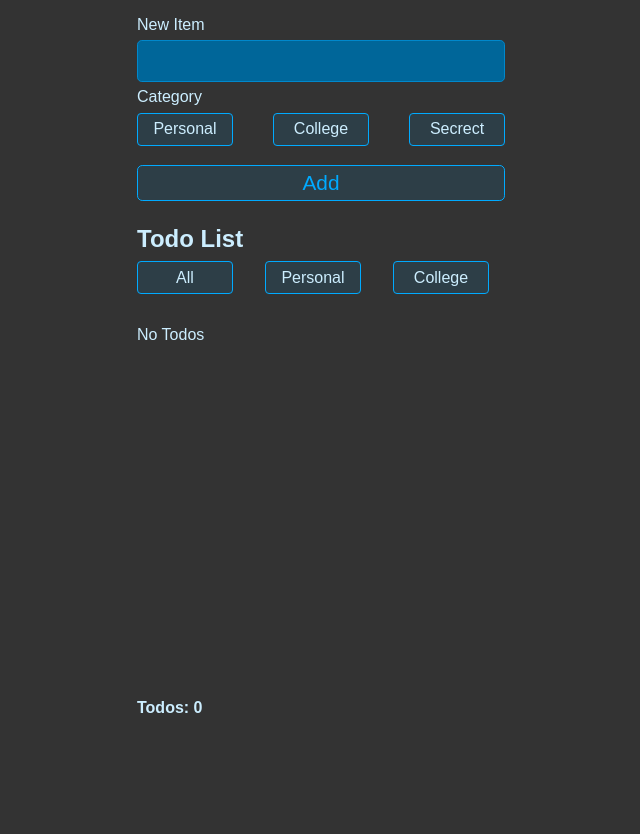
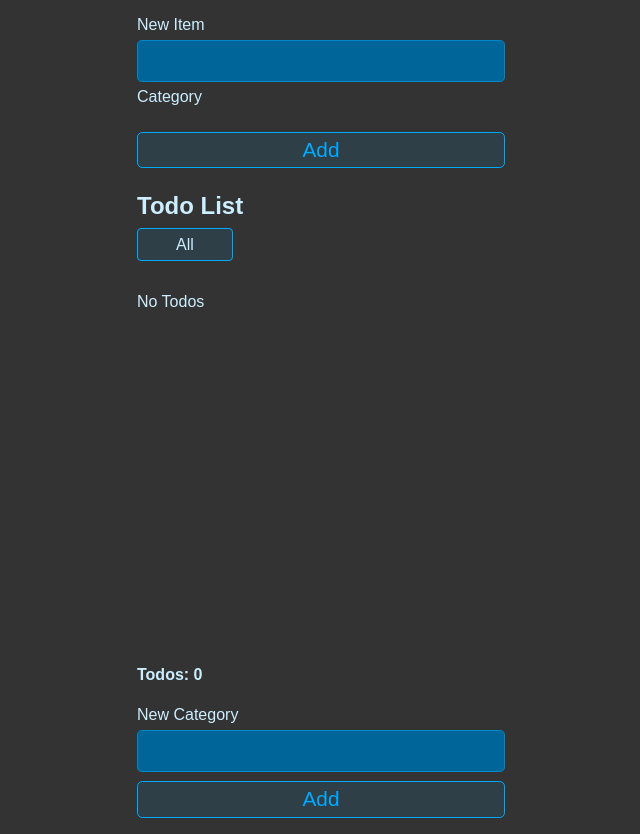
Before and after one commit to bharatbhusal/todo-list, a React (Create React App) app: page / in a window 1280 px wide. Shown: the whole page, without its empty margins (319-959 px from the left). Before the commit the page ends 800 px from the top, so only its background shows below. Built offline with nearby package versions, Linux system fonts and the light colour scheme.

Commit message:
custom category

```diff
--- a/src/App.jsx
+++ b/src/App.jsx
@@ -5,6 +5,7 @@ import './App.css';
 // Importing components
 import { NewTodoForm } from './components/NewTodoForm';
 import TodoList from './components/TodoList';
+import { NewCategoryForm } from './components/NewCategoryForm';
 
 // Main App component
 function App() {
@@ -19,7 +20,7 @@ function App() {
   // Effect to update local storage whenever todos change
   useEffect(() => {
     localStorage.setItem("ITEMS", JSON.stringify(todos))
-    console.log("stored")
+    console.log("todo stored")
   }, [todos])
 
   // Function to add a new todo to the list
@@ -31,14 +32,38 @@ function App() {
     })
   }
 
+  // State to manage the list of categories
+  const [categories, setCategories] = useState(() => {
+    // Retrieving category from local storage, or defaulting to an empty array if not present
+    const localValue = localStorage.getItem("CATEGORIES")
+    if (localValue === null) return []
+    return JSON.parse(localValue)
+  })
+
+  // Effect to update local storage whenever category change
+  useEffect(() => {
+    localStorage.setItem("CATEGORIES", JSON.stringify(categories))
+    console.log("category stored")
+  }, [categories])
+
+  // Function to add a new todo to the list
+  function addCategory(category) {
+    setCategories((currentCategories) => {
+      return [
+        ...currentCategories, { id: crypto.randomUUID(), category }
+      ]
+    })
+  }
+
   // Render the NewTodoForm and TodoList components
   return (
     <>
       {/* Component for adding new todos */}
-      <NewTodoForm addTodo={addTodo} />
+      <NewTodoForm addTodo={addTodo} categories={categories} />
 
       {/* Component for displaying the list of todos */}
-      <TodoList todos={todos} setTodos={setTodos} />
+      <TodoList todos={todos} setTodos={setTodos} categories={categories} />
+      <NewCategoryForm addCategory={addCategory} />
     </>
   )
 }
--- /dev/null
+++ b/src/components/NewCategoryForm.jsx
@@ -0,0 +1,38 @@
+import { useState } from 'react';
+
+// Functional component for rendering a form to add new todo categorys
+export function NewCategoryForm({ addCategory }) {
+    // State to track the value of the new todo category
+    const [newCategory, setNewCategory] = useState('');
+
+
+    // Function to handle form submission
+    function handleSubmit(e) {
+        e.preventDefault();
+        // Check if the new todo category is empty before adding
+        if (newCategory === "") return;
+        // Call the addTodo function to add the new todo
+        addCategory(newCategory);
+        // Clear the input field after adding the todo
+        setNewCategory('')
+    }
+
+    // Rendering the form
+    return (
+        <form className="new-item-form" onSubmit={handleSubmit}>
+            {/* Form row with a label and input for the new todo category */}
+            <div className="form-row">
+                <label htmlFor="category">New Category</label>
+                <input
+                    value={newCategory}
+                    type="text"
+                    id='category'
+                    onChange={(e) => setNewCategory(e.target.value)}
+                />
+            </div>
+
+            {/* Button to submit the form and add the new todo category */}
+            <button className="btn add-btn">Add</button>
+        </form>
+    );
+}
--- a/src/components/NewTodoForm.jsx
+++ b/src/components/NewTodoForm.jsx
@@ -1,14 +1,14 @@
 import { useState } from 'react';
 
 // Functional component for rendering a form to add new todo items
-export function NewTodoForm({ addTodo }) {
+export function NewTodoForm({ addTodo, categories }) {
     // State to track the value of the new todo item
     const [newItemTitle, setNewItemTitle] = useState('');
     const [itemCategory, setItemCategory] = useState('');
 
-    const Category = ({ name }) => {
+    const Category = ({ each }) => {
         return (
-            <button className={`btn btn-category ${itemCategory === name ? "active" : "btn-category"}`} type="button" onClick={() => setItemCategory(name)}>{name}</button>)
+            <button className={`btn btn-category ${itemCategory === each ? "active" : "btn-category"}`} type="button" onClick={() => setItemCategory(each)}>{each}</button>)
     }
     // Function to handle form submission
     function handleSubmit(e) {
@@ -37,9 +37,9 @@ export function NewTodoForm({ addTodo }) {
                 />
                 <label htmlFor="category">Category</label>
                 <div className="category-selector">
-                    <Category name="Personal" />
-                    <Category name="College" />
-                    <Category name="Secrect" />
+                    {categories.map(each => (
+                        <Category key={each.id} each={each.category} />
+                    ))}
                 </div>
             </div>
 
--- a/src/components/TodoItem.jsx
+++ b/src/components/TodoItem.jsx
@@ -1,5 +1,5 @@
 // Functional component for rendering an individual todo item
-export default function TodoItem({ completed, id, title, category, setTodos, toList }) {
+export default function TodoItem({ completed, id, title, setTodos }) {
     // Function to toggle the completion status of a todo
     function toggleTodo(id) {
         console.log("toggle called");
--- a/src/components/TodoList.jsx
+++ b/src/components/TodoList.jsx
@@ -2,13 +2,13 @@ import { useEffect, useState } from "react";
 import TodoItem from "./TodoItem";
 
 // Functional component for rendering a list of todo items
-export default function TodoList({ todos, setTodos }) {
+export default function TodoList({ todos, setTodos, categories }) {
     const [toList, setToList] = useState('')
     const [count, setCount] = useState(0)
 
-    const Category = ({ name }) => {
+    const Category = ({ each }) => {
         return (
-            <button className={`btn btn-category ${toList === name ? "active" : "btn-category"}`} onClick={() => setToList(name)}>{name}</button>
+            <button className={`btn btn-category ${toList === each ? "active" : "btn-category"}`} onClick={() => setToList(each)}>{each}</button>
         )
     }
 
@@ -30,10 +30,10 @@ export default function TodoList({ todos, setTodos }) {
             {/* Header for the todo list */}
             <h1 className="header">Todo List</h1>
             <div className="category-selector">
-                <Category name="All" />
-                <Category name="Personal" />
-                <Category name="College" />
-                <Category name="Secrect" />
+                <Category each={"All"} />
+                {categories.map(each => (
+                    <Category key={each.id} each={each.category} />
+                ))}
             </div>
 
             {/* List of todo items */}
```
